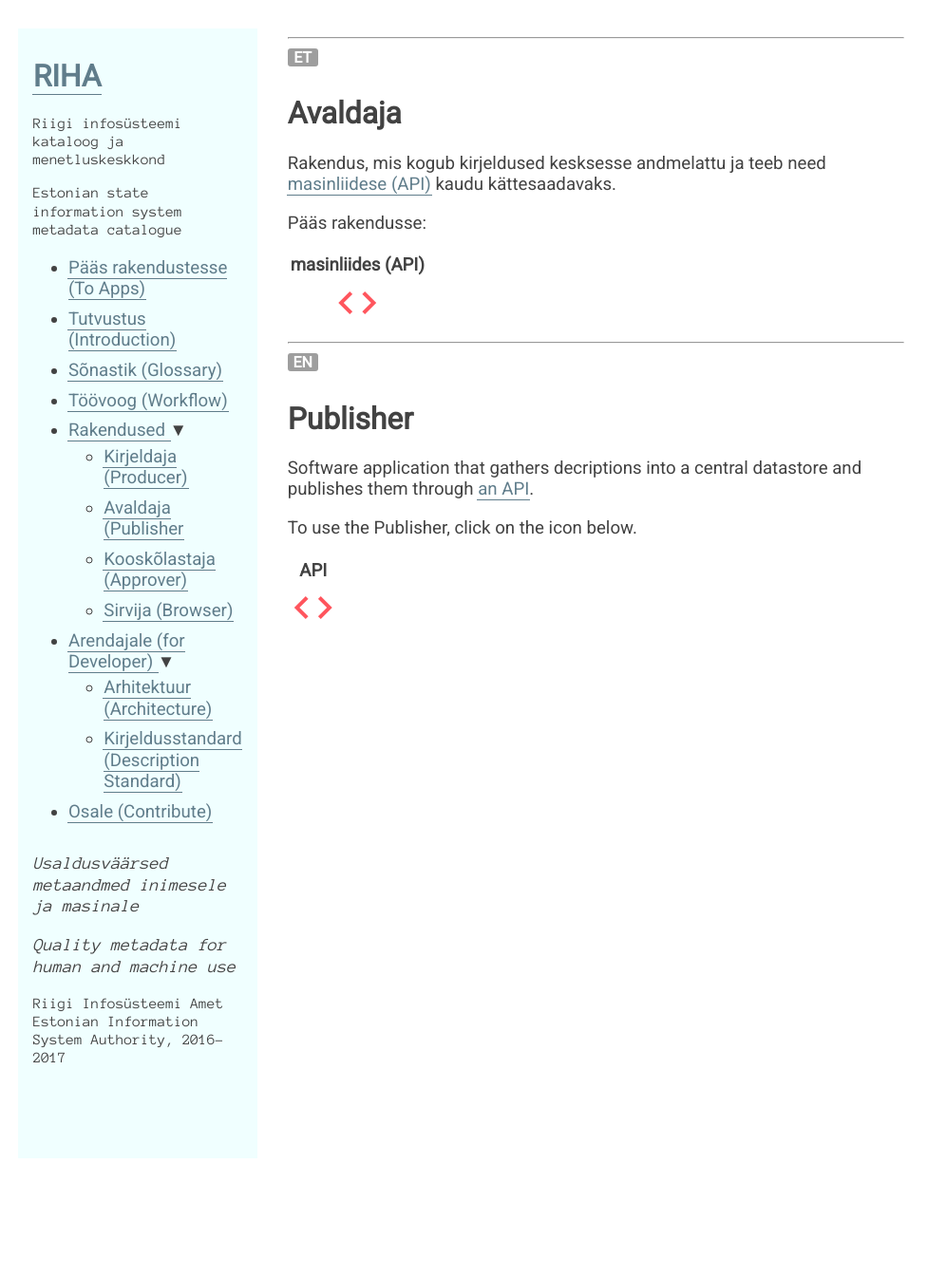
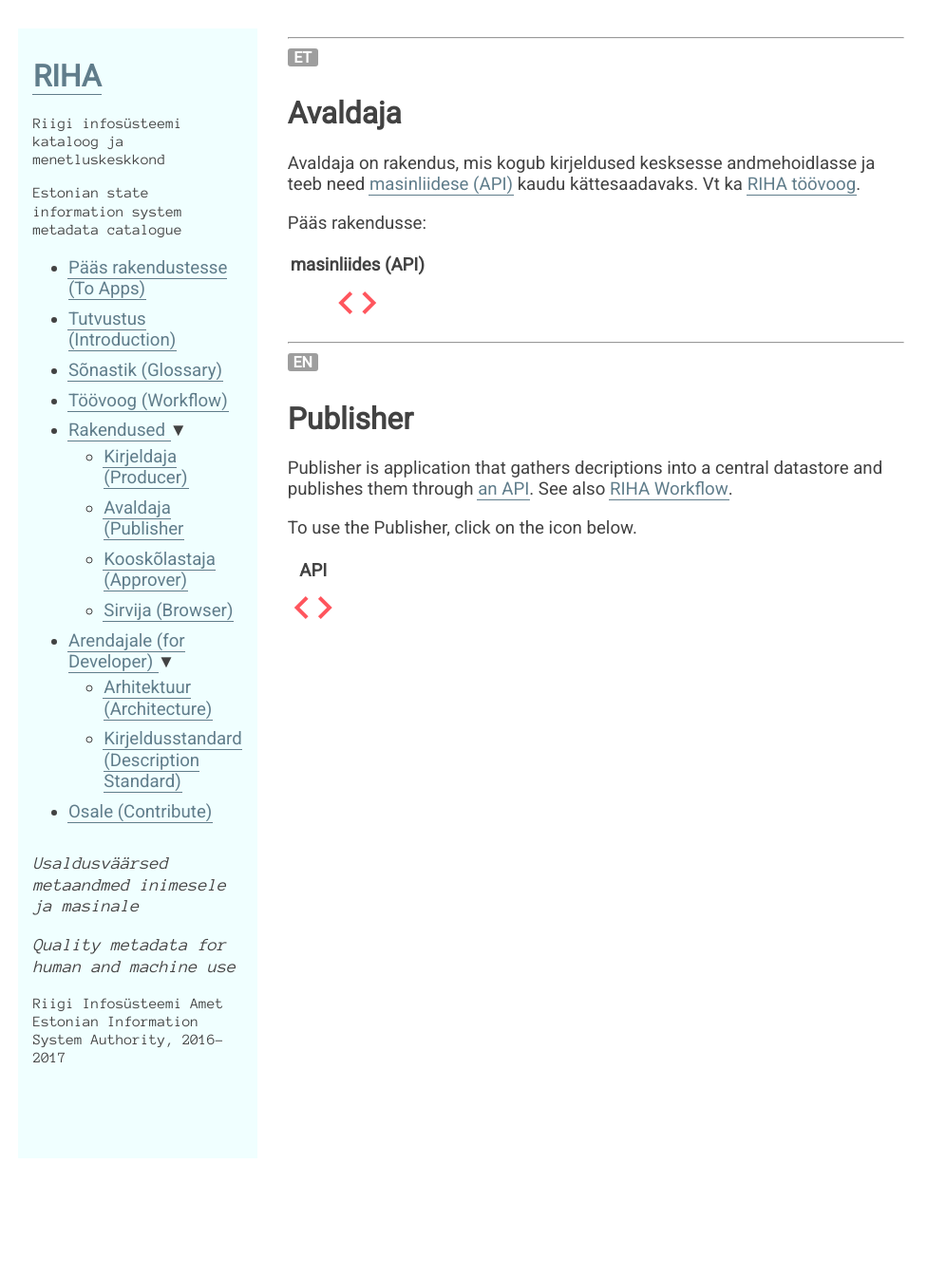
Before and after one commit to e-gov/RIHA-Index, a Jekyll site: the page built from Avaldaja.md, in a window 1280 px wide. Shown: the whole page at 95% size, without its empty margins (0-996 px from the left). Built offline with Jekyll 4.4.1, drawn with Linux system fonts in a browser that asks for light colours.

Commit message:
Update Avaldaja.md

```diff
--- a/Avaldaja.md
+++ b/Avaldaja.md
@@ -12,7 +12,7 @@ nr: 3
 
 # Avaldaja
 
-Rakendus, mis kogub kirjeldused kesksesse andmelattu ja teeb need [masinliidese (API)](Kirjeldusstandard) kaudu kättesaadavaks.
+Avaldaja on rakendus, mis kogub kirjeldused kesksesse andmehoidlasse ja teeb need [masinliidese (API)](Kirjeldusstandard) kaudu kättesaadavaks. Vt ka [RIHA töövoog](Toovoog).
 
 Pääs rakendusse:
 
@@ -26,7 +26,7 @@ Pääs rakendusse:
 
 # Publisher
 
-Software application that gathers decriptions into a central datastore and publishes them through [an API](Kirjeldusstandard).
+Publisher is application that gathers decriptions into a central datastore and publishes them through [an API](Kirjeldusstandard). See also [RIHA Workflow](Toovoog).
 
 To use the Publisher, click on the icon below.
 
```
